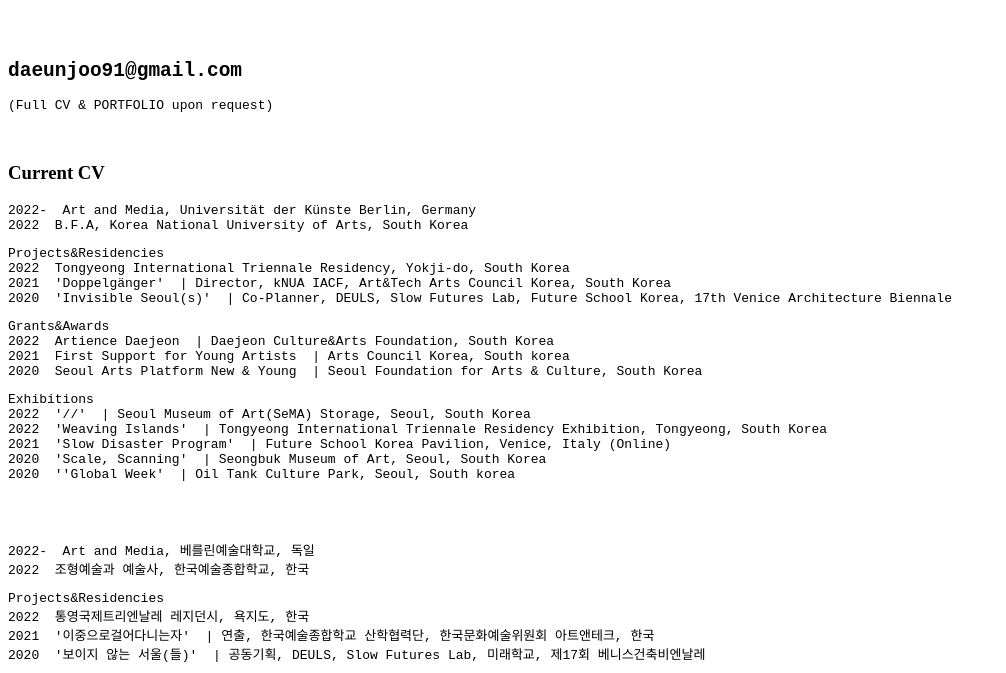
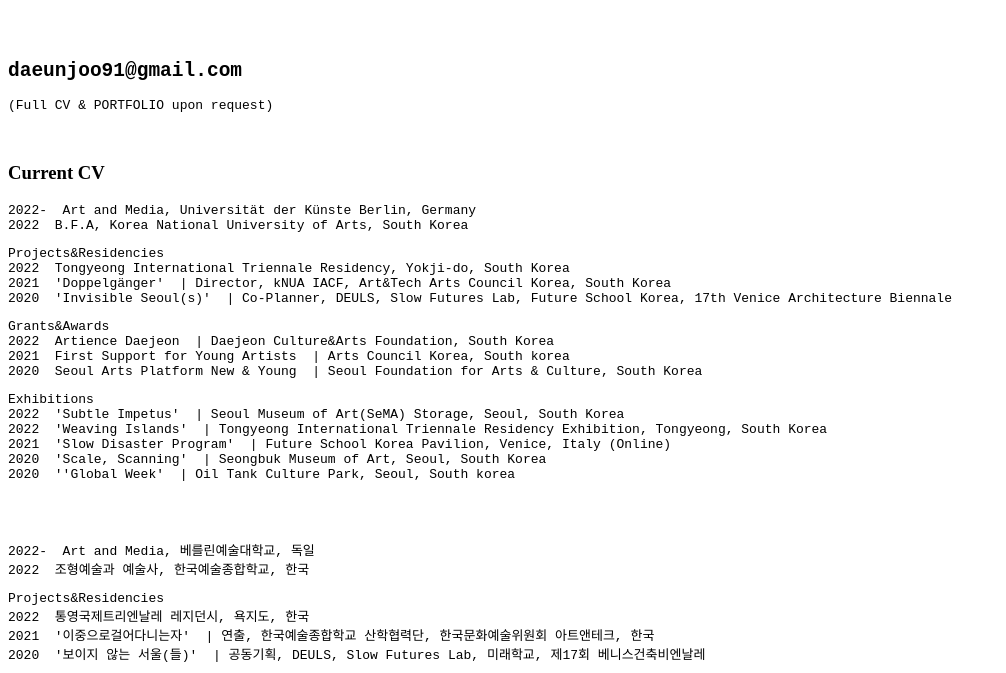
Before and after one commit to wasikatze/wasikatze.github.io, a plain HTML site: page index.html in a window 1280 px wide. Shown: the part 79-752 px from the top of the page, without its empty margins (0-1006 px from the left). Drawn offline with Linux system fonts and the light colour scheme.

Commit message:
Update index.html

```diff
--- a/index.html
+++ b/index.html
@@ -43,7 +43,7 @@
 2020  Seoul Arts Platform New & Young  | Seoul Foundation for Arts & Culture, South Korea
 </pre>
         <pre>Exhibitions
-2022  '//'  | Seoul Museum of Art(SeMA) Storage, Seoul, South Korea
+2022  'Subtle Impetus'  | Seoul Museum of Art(SeMA) Storage, Seoul, South Korea
 2022  'Weaving Islands'  | Tongyeong International Triennale Residency Exhibition, Tongyeong, South Korea
 2021  'Slow Disaster Program'  | Future School Korea Pavilion, Venice, Italy (Online)
 2020  'Scale, Scanning'  | Seongbuk Museum of Art, Seoul, South Korea
```
